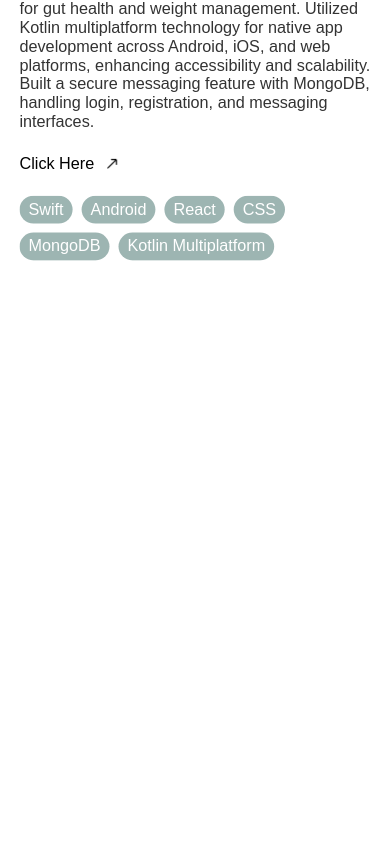
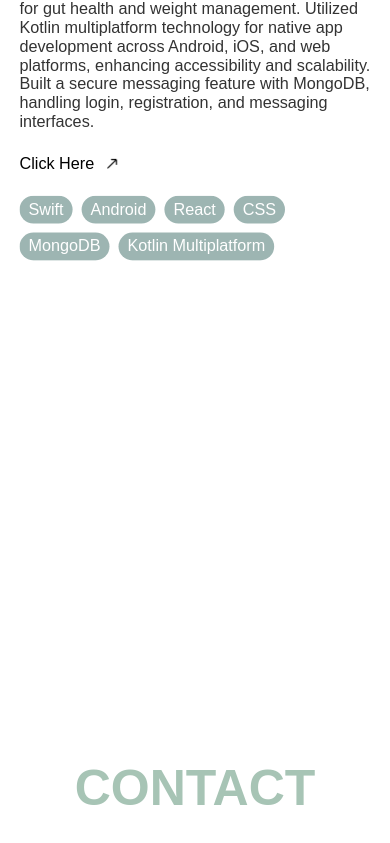
Before and after one commit to Howie315/portfolio-howie2, a React (Create React App) app: page / in a window 390 px wide. Shown: the part 10463-11306 px from the top of the page. Before the commit the page ends 11050 px from the top, so only its background shows below. Built offline with nearby package versions, Linux system fonts and the light colour scheme; a web font is replaced by a local one.

Commit message:
added contact page

```diff
--- a/src/App.js
+++ b/src/App.js
@@ -21,7 +21,7 @@ function App() {
           <About />
           <Experience />
           <Projects />
-          {/* <Contact /> */}
+          <Contact />
         </div>
       </Router>
     </ResumeProvider>
--- a/src/features/Contact/presentation/Contact.scss
+++ b/src/features/Contact/presentation/Contact.scss
@@ -14,4 +14,9 @@
     margin-bottom: 20px;
     color: #a7c4b5;
   }
+  @media (max-width: 767px) {
+    .contact-title {
+      font-size: 50px;
+    }
+  }
 }
```
